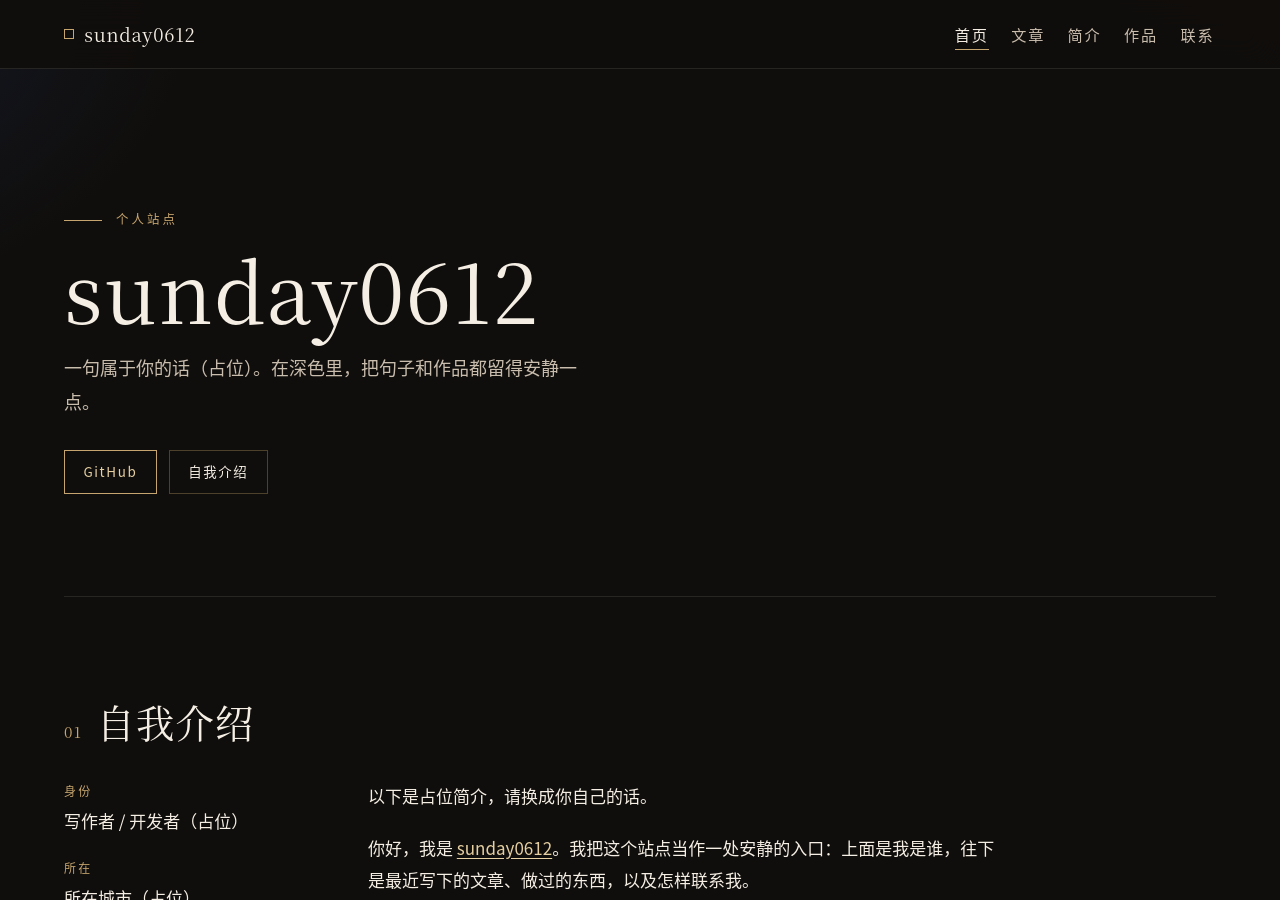
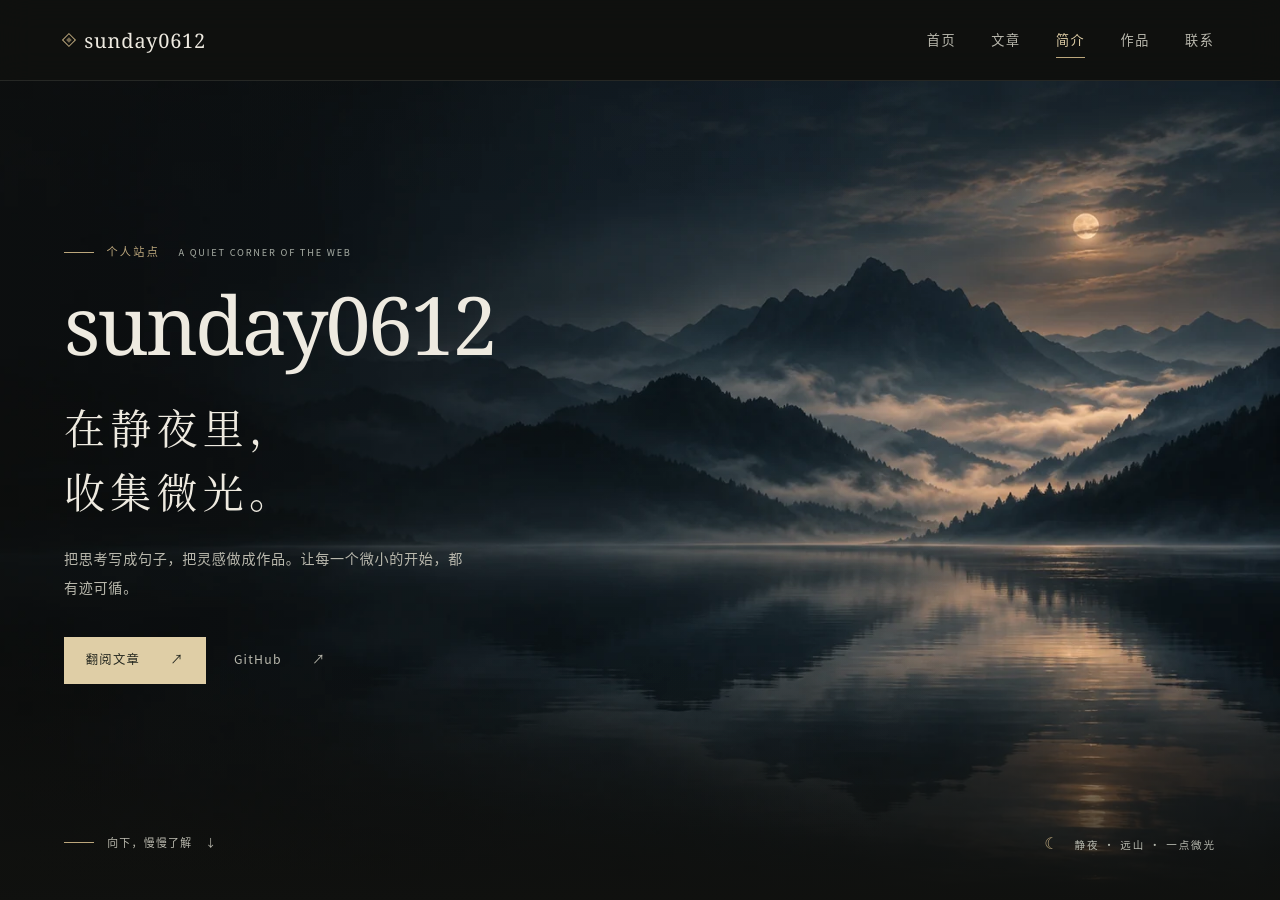
Before and after one commit to sunday0612/sunday0612.github.io, a Jekyll site: the page built from index.html, in a window 1280 px wide and 900 px high. Built offline with Jekyll 4.4.1, drawn with Linux system fonts in a browser that asks for light colours; a style sheet for code colours, icons or effects is not loaded; some of the changed text lies outside the part shown.

Commit message:
美化深色个人主页：静夜山湖背景、暖金排版与移动适配

```diff
--- a/_data/profile.yml
+++ b/_data/profile.yml
@@ -6,7 +6,7 @@ name: "sunday0612"
 eyebrow: "个人站点"
 role: "写作者 / 开发者（占位）"
 location: "所在城市（占位）"
-tagline: "一句属于你的话（占位）。在深色里，把句子和作品都留得安静一点。"
+tagline: "把思考写成句子，把灵感做成作品。让每一个微小的开始，都有迹可循。"
 github: "https://github.com/sunday0612"
 github_handle: "sunday0612"
 
@@ -16,7 +16,7 @@ bio: |
 
   你好，我是 [sunday0612](https://github.com/sunday0612)。我把这个站点当作一处安静的入口：上面是我是谁，往下是最近写下的文章、做过的东西，以及怎样联系我。
 
-  GitHub 账号是真实的。其余标了「占位」的身份、城市、项目和邮箱，都还不是最终内容。直接改 `_data` 目录里的文件即可。
+  在这里，留一点空间给思考，也留一点时间给创造。愿写下的每一句话、做过的每一件小事，都能在时间里慢慢生长。
 
 interests:
   - "阅读（占位）"
--- a/_includes/footer.html
+++ b/_includes/footer.html
@@ -1,9 +1,11 @@
 <footer class="site-footer">
   <div class="wrap footer-inner">
     <p>© {{ site.time | date: "%Y" }} {{ site.data.profile.name | default: site.title | escape }}</p>
+    <p class="footer-note">于静处，见广阔。</p>
     <p class="footer-links">
       <a href="{{ '/feed.xml' | relative_url }}">订阅</a>
       <a href="https://github.com/sunday0612" rel="me noopener noreferrer">GitHub</a>
+      <a href="#content" aria-label="回到顶部">回到顶部 ↑</a>
     </p>
   </div>
 </footer>
--- a/_includes/head.html
+++ b/_includes/head.html
@@ -1,7 +1,7 @@
 <head>
   <meta charset="utf-8">
   <meta name="viewport" content="width=device-width, initial-scale=1">
-  <meta name="theme-color" content="#100e0c">
+  <meta name="theme-color" content="#10110f">
   <meta name="color-scheme" content="dark">
   {% if page.layout == "post" and page.excerpt %}
     {% assign desc = page.excerpt | strip_html | strip_newlines | truncate: 140 %}
@@ -23,9 +23,15 @@
   <meta property="og:type" content="{% if page.layout == 'post' %}article{% else %}website{% endif %}">
   <meta property="og:url" content="{{ page.url | absolute_url }}">
   <meta property="og:locale" content="zh_CN">
+  <meta property="og:image" content="{{ '/assets/images/night-lake.webp' | absolute_url }}">
+  <meta property="og:image:alt" content="静夜山湖，月光照亮远山与薄雾">
+  {% if page.body_class == 'home' %}
+  <link rel="preload" as="image" href="{{ '/assets/images/night-lake.webp' | relative_url }}" imagesrcset="{{ '/assets/images/night-lake-mobile.webp' | relative_url }} 960w, {{ '/assets/images/night-lake.webp' | relative_url }} 1672w" imagesizes="100vw" fetchpriority="high">
+  {% endif %}
   <link rel="icon" href="{{ '/assets/favicon.svg' | relative_url }}" type="image/svg+xml">
   <link rel="alternate" type="application/atom+xml" title="{{ site.title | escape }}" href="{{ '/feed.xml' | relative_url }}">
   <link rel="preconnect" href="https://cdn.jsdelivr.net" crossorigin>
   <link rel="stylesheet" href="https://cdn.jsdelivr.net/npm/@fontsource/noto-serif-sc@5.3.1/500.css">
   <link rel="stylesheet" href="{{ '/assets/css/style.css' | relative_url }}?v={{ site.time | date: '%Y%m%d%H%M%S' }}">
+  <link rel="stylesheet" href="{{ '/assets/css/nocturne.css' | relative_url }}?v={{ site.time | date: '%Y%m%d%H%M%S' }}">
 </head>
--- a/_layouts/default.html
+++ b/_layouts/default.html
@@ -1,7 +1,7 @@
 <!DOCTYPE html>
 <html lang="zh-CN">
 {% include head.html %}
-<body>
+<body{% if page.body_class %} class="{{ page.body_class | escape }}"{% endif %}>
   <a class="skip-link" href="#content">跳到正文</a>
   {% include header.html %}
   <main id="content" class="site-main">
@@ -10,5 +10,6 @@
     </div>
   </main>
   {% include footer.html %}
+  <script src="{{ '/assets/js/site.js' | relative_url }}" defer></script>
 </body>
 </html>
--- /dev/null
+++ b/assets/css/nocturne.css
@@ -0,0 +1,158 @@
+/* 静夜山湖：在原有排版系统上延续墨黑与暖金。 */
+dd { margin: 0; }
+.site-main { overflow-x: clip; }
+html { scroll-padding-top: 6rem; }
+.brand { font-family: Georgia, var(--serif); font-size: 1.25rem; }
+.brand-mark { position: relative; transform: rotate(45deg); }
+.brand-mark::after { content: ""; position: absolute; inset: 2px; background: var(--gold); opacity: .6; }
+.nav { gap: clamp(1rem, 2.5vw, 2.3rem); }
+.nav a { display: inline-flex; align-items: center; min-height: 44px; font-size: .82rem; }
+.nav a.is-active { color: var(--gold-bright); }
+.nav a.is-active::after { transform: scaleX(1); }
+.home .nav:has(.is-active) a[aria-current="page"] { color: var(--ink-soft); }
+.home .nav:has(.is-active) a[aria-current="page"]::after { transform: scaleX(0); }
+
+.home .hero { position: relative; isolation: isolate; min-height: clamp(640px, calc(100svh - 5rem), 840px); display: flex; align-items: center; padding: 4.5rem 0 8rem; }
+.hero-art { position: absolute; z-index: -2; inset-block: 0; left: 50%; transform: translateX(-50%); width: 100vw; overflow: hidden; pointer-events: none; }
+.hero-art img { display: block; width: 100%; height: 100%; object-fit: cover; object-position: right 54%; }
+.hero-art::after { content: ""; position: absolute; inset: 0; background: linear-gradient(90deg, rgba(16,17,15,.5), rgba(16,17,15,.1) 50%, transparent 75%), linear-gradient(0deg, var(--bg), transparent 30%, transparent 85%, rgba(16,17,15,.2)); }
+.hero-content { width: 100%; }
+.eyebrow { flex-wrap: wrap; gap: .75rem; font-size: .7rem; letter-spacing: .2em; }
+.eyebrow::before { width: 1.9rem; }
+.eyebrow-en { padding-left: .4rem; color: #a8aea5; font-size: .58rem; letter-spacing: .19em; }
+.home .hero h1 { margin: 1.2rem 0; font-family: Georgia, var(--serif); font-size: clamp(3rem, 6.3vw, 5.6rem); font-weight: 400; letter-spacing: -.035em; }
+.hero-verse { margin: 1.7rem 0 1.35rem; font-family: var(--serif); font-size: clamp(1.75rem, 3.2vw, 2.7rem); line-height: 1.55; letter-spacing: .13em; }
+.home .tagline { max-width: 25rem; font-size: .88rem; line-height: 2.05; letter-spacing: .05em; text-wrap: pretty; }
+.hero-actions { gap: 1rem; margin-top: 2.2rem; }
+.btn { gap: 1.9rem; min-height: 47px; padding: .65rem 1.3rem; font-size: .77rem; letter-spacing: .1em; }
+.btn-primary { background: var(--gold-bright); border-color: var(--gold-bright); color: #24271f; }
+.btn-primary:hover { color: var(--bg); background: #f0e2c3; }
+.btn-quiet { border-color: transparent; color: var(--ink-soft); padding-inline: .7rem; }
+.hero-foot { position: absolute; bottom: 2.3rem; inset-inline: 0; display: flex; align-items: center; justify-content: space-between; gap: 1rem; }
+.scroll-cue { display: inline-flex; align-items: center; gap: .8rem; min-height: 44px; color: var(--ink-soft); text-decoration: none; font-size: .68rem; letter-spacing: .12em; }
+.scroll-line { display: inline-block; width: 1.9rem; height: 1px; background: var(--gold); }
+.scroll-cue:hover { color: var(--gold-bright); }
+.scene-note { color: #b6b9af; font-size: .66rem; letter-spacing: .18em; }
+.scene-note span { margin-right: .6rem; color: var(--gold); font-size: 1rem; }
+
+.section { padding: clamp(3.8rem, 7vw, 6rem) 0; scroll-margin-top: 5rem; }
+.section-head { gap: 1rem; margin-bottom: 2.6rem; }
+.sec-index { font-family: Georgia, serif; font-size: .8rem; }
+.section-head h2 { font-size: clamp(1.6rem, 2.6vw, 2rem); letter-spacing: .09em; }
+.section-en { color: var(--ink-faint); font-size: .57rem; letter-spacing: .18em; margin-left: .4rem; }
+.section-more { padding-block: .5rem; color: var(--ink-soft); font-size: .72rem; white-space: nowrap; }
+.section-more span { margin-left: .7rem; color: var(--gold); }
+.about-layout { grid-template-columns: 14rem minmax(0,1fr); gap: 5rem; }
+.about-meta { padding-left: 1.8rem; border-left: 1px solid var(--line); font-size: .86rem; }
+.meta-label { font-size: .65rem; letter-spacing: .17em; }
+.interest-list { margin-top: .25rem; }
+.interest-list li { border: 0; padding: .25rem 0; font-size: .8rem; }
+.about-copy { color: var(--ink-soft); font-size: .94rem; }
+.about-copy p:first-child { color: var(--ink-faint); font-size: .73rem; }
+.about-copy p:nth-child(2) { color: var(--ink); font-family: var(--serif); font-size: 1.15rem; line-height: 2; }
+
+.post-item { position: relative; grid-template-columns: 10rem minmax(0,1fr); gap: 2rem; padding: 1.8rem 2.7rem 1.8rem 0; transition: background .25s; }
+.post-item::after { content: "↗"; position: absolute; top: 2rem; right: .5rem; color: var(--gold); font-size: 1.2rem; transition: transform .25s; pointer-events: none; }
+.post-item:hover, .post-item:focus-within { background: rgba(188,167,124,.035); }
+.post-item:hover::after { transform: translate(3px,-3px); }
+.post-item time { color: var(--ink-faint); font-family: var(--mono); font-size: .7rem; padding-top: .4rem; }
+.post-item-title { font-size: 1.35rem; letter-spacing: .035em; }
+.post-item-title a { background: none; }
+.post-item-title a::after { content: ""; position: absolute; inset: 0; }
+.post-item-body p { margin-top: .65rem; font-size: .83rem; line-height: 1.9; }
+.mark { font-size: .58rem; letter-spacing: .08em; white-space: nowrap; }
+
+.work-list { display: grid; grid-template-columns: repeat(3,minmax(0,1fr)); gap: 1.2rem; border-bottom: 0; }
+.work-list > li { position: relative; display: flex; flex-direction: column; align-items: start; gap: 0; padding: 1.8rem; border: 1px solid var(--line-soft); background: linear-gradient(145deg,rgba(188,167,124,.045),transparent 70%); transition: border-color .3s, transform .3s; }
+.work-list > li:hover { border-color: var(--line); transform: translateY(-4px); }
+.work-number { margin-bottom: 2rem; color: #92948a; font-family: Georgia, serif; font-size: 2rem; line-height: 1; font-style: italic; }
+.work-meta { font-size: .67rem; margin-bottom: .65rem; }
+.work-main h3 { font-size: 1.4rem; letter-spacing: .06em; }
+.tags { margin-top: .7rem; font-size: .65rem; }
+.work-desc { margin-block: 1.25rem 1.65rem; font-size: .8rem; line-height: 1.9; }
+.text-arrow { margin-top: auto; display: inline-flex; align-items: center; min-height: 44px; padding: 0; font-size: .72rem; }
+.text-arrow span[aria-hidden] { margin-left: .75rem; }
+
+.contact-intro { margin-bottom: 2rem; font-family: var(--serif); font-size: clamp(1.35rem,2.5vw,1.9rem); line-height: 1.9; letter-spacing: .08em; }
+.contact-intro span { color: var(--ink-faint); }
+.contact-list { max-width: 46rem; }
+.contact-list > div { grid-template-columns: 8rem minmax(0,1fr); gap: 1rem; }
+.contact-list dt { font-size: .73rem; }
+.contact-list dd { font-size: .86rem; overflow-wrap: anywhere; }
+.contact-list a { display: inline-block; min-height: 36px; padding-block: .2rem; }
+.edit-hint, .empty { font-size: .73rem; }
+.site-footer { padding: 1.6rem 0; font-size: .65rem; letter-spacing: .04em; }
+.footer-inner { align-items: center; }
+.footer-note { font-family: var(--serif); letter-spacing: .2em; }
+.footer-links a { display: inline-flex; align-items: center; min-height: 44px; }
+
+body:not(.home) .site-main { background: radial-gradient(ellipse at 90% 0,rgba(49,67,67,.18),transparent 40%); padding-bottom: 4rem; }
+.page-head { padding: 5rem 0 3rem; }
+.page-head h1 { font-size: clamp(2.5rem,5vw,4rem); }
+.lede { font-size: .94rem; }
+.post { max-width: 44rem; }
+.back-link a::before { content: "← "; }
+.post-body { margin-top: 2.6rem; padding-top: 2.4rem; border-top: 1px solid var(--line-soft); }
+.prose { overflow-wrap: break-word; }
+.prose img { display: block; max-width: 100%; height: auto; }
+.prose table { display: block; overflow-x: auto; border-collapse: collapse; }
+.prose th, .prose td { border: 1px solid var(--line-soft); padding: .5rem .8rem; }
+
+@media (min-width: 1600px) { .home .hero { min-height: 800px; } }
+@media (max-width: 960px) {
+  .about-layout { grid-template-columns: 12rem minmax(0,1fr); gap: 2.5rem; }
+  .work-list { gap: .8rem; }
+  .work-list > li { padding: 1.3rem; }
+}
+@media (max-width: 719px) {
+  html { scroll-padding-top: 8rem; }
+  .header-inner { min-height: 6.3rem; flex-wrap: wrap; gap: 0; padding-block: .8rem .3rem; }
+  .brand { font-size: 1.1rem; }
+  .nav { width: 100%; flex-basis: 100%; justify-content: space-between; gap: .8rem; }
+  .nav a { font-size: .73rem; }
+  .home .hero { min-height: clamp(630px, calc(100svh - 6.3rem), 760px); padding: 4rem 0 7rem; }
+  .hero-art img { object-position: 65% center; }
+  .hero-art::after { background: linear-gradient(90deg,rgba(16,17,15,.73),rgba(16,17,15,.25)),linear-gradient(0deg,var(--bg),transparent 42%,rgba(16,17,15,.15)); }
+  .home .hero h1 { font-size: clamp(2.8rem,10.5vw,4.5rem); }
+  .hero-verse { margin-top: 1.8rem; font-size: 2rem; }
+  .eyebrow-en { display: none; }
+  .home .tagline { max-width: 21rem; font-size: .83rem; }
+  .hero-foot { bottom: 1.7rem; }
+  .scene-note { display: none; }
+  .section { scroll-margin-top: 7rem; }
+  .section-head { gap: .7rem; margin-bottom: 2rem; }
+  .section-en { font-size: .5rem; margin-left: 0; }
+  .section-more { margin-left: auto; font-size: .67rem; }
+  .about-layout { grid-template-columns: 1fr; gap: 2rem; }
+  .about-meta { padding-left: 1.2rem; }
+  .about-copy p:nth-child(2) { font-size: 1.05rem; }
+  .post-item { grid-template-columns: 1fr; gap: .55rem; padding: 1.5rem 1.8rem 1.5rem 0; }
+  .post-item::after { top: 1.5rem; right: 0; }
+  .post-item time { padding: 0; font-size: .66rem; }
+  .post-item-title { font-size: 1.2rem; }
+  .work-list { grid-template-columns: 1fr; gap: 1rem; }
+  .work-list > li { padding: 1.6rem; }
+  .work-number { position: absolute; top: 1.8rem; right: 1.6rem; font-size: 1.8rem; }
+  .work-main { padding-right: 2rem; }
+  .work-desc { max-width: 30rem; }
+  .contact-list > div { grid-template-columns: 6rem minmax(0,1fr); gap: .5rem; }
+  .contact-list dd { font-size: .8rem; }
+  .footer-note { display: none; }
+  .footer-links { gap: 1rem; }
+  .page-head { padding-top: 3.5rem; }
+}
+@media (max-width: 374px) {
+  .section-en { display: none; }
+  .footer-inner { flex-direction: column; align-items: start; }
+  .home .hero h1 { font-size: 2.65rem; }
+}
+@media (prefers-reduced-motion: no-preference) {
+  .hero-verse { animation: rise .9s .15s both; }
+}
+@media print {
+  body:not(.home) .site-main { background: #fff; }
+  .hero-art, .hero-foot { display: none; }
+  .home .hero { min-height: auto; padding: 2rem 0; }
+  .section { break-inside: avoid; }
+  .about-copy, .tagline, .work-desc, .post-item-body p { color: #444; }
+}
--- a/assets/css/style.css
+++ b/assets/css/style.css
@@ -2,12 +2,12 @@
 
 :root {
   color-scheme: dark;
-  --bg: #100e0c;
-  --ink: #f4eee4;
-  --ink-soft: #c9bdae;
-  --ink-faint: #a89886;
-  --gold: #c6a56e;
-  --gold-bright: #e6d0a2;
+  --bg: #10110f;
+  --ink: #eeeae0;
+  --ink-soft: #b9b8ad;
+  --ink-faint: #92948a;
+  --gold: #bca77c;
+  --gold-bright: #dfcea6;
   --line: rgba(198, 165, 110, 0.34);
   --line-soft: rgba(244, 238, 228, 0.1);
   --serif: "Noto Serif SC", "Source Han Serif SC", "Source Han Serif CN", "Songti SC", "STSong", "Noto Serif CJK SC", "SimSun", serif;
@@ -34,12 +34,9 @@ body {
   display: flex;
   flex-direction: column;
   color: var(--ink);
-  background:
-    radial-gradient(ellipse 48rem 34rem at 110% -8%, rgba(198, 165, 110, 0.075), transparent 62%),
-    radial-gradient(ellipse 44rem 32rem at -18% 0%, rgba(24, 38, 74, 0.55), transparent 60%),
-    var(--bg);
+  background: var(--bg);
   font-family: var(--sans);
-  font-size: 1.0625rem;
+  font-size: 1rem;
   line-height: 1.75;
   font-weight: 400;
   text-rendering: optimizeLegibility;
@@ -83,7 +80,7 @@ a {
 }
 
 .wrap {
-  width: min(var(--wrap), calc(100% - clamp(1.5rem, 5vw, 4rem)));
+  width: min(var(--wrap), calc(100% - clamp(2.5rem, 10vw, 9rem)));
   margin-inline: auto;
 }
 
@@ -118,7 +115,7 @@ a {
   position: sticky;
   top: 0;
   z-index: 10;
-  background: rgba(16, 14, 12, 0.82);
+  background: rgba(16, 17, 15, 0.87);
   backdrop-filter: blur(16px);
   border-bottom: 1px solid var(--line-soft);
 }
@@ -129,7 +126,7 @@ a {
   align-items: center;
   justify-content: space-between;
   gap: 0.75rem 1.5rem;
-  min-height: 4.25rem;
+  min-height: 5rem;
   padding: 0.85rem 0;
 }
 
--- /dev/null
+++ b/assets/js/site.js
@@ -0,0 +1,23 @@
+/* 渐进增强：首页导航随阅读位置变化，内容与链接不依赖脚本。 */
+(() => {
+  if (!document.body.classList.contains('home') || !('IntersectionObserver' in window)) return;
+  const links = [...document.querySelectorAll('.nav a')];
+  const sections = [...document.querySelectorAll('main section[id]')];
+  const visible = new Set();
+  const observer = new IntersectionObserver(entries => {
+    for (const entry of entries) {
+      if (entry.isIntersecting) visible.add(entry.target);
+      else visible.delete(entry.target);
+    }
+    const active = sections.find(section => visible.has(section));
+    const hash = active?.id === 'posts' ? '/blog/' : active ? `#${active.id}` : null;
+    for (const link of links) {
+      const url = new URL(link.href);
+      const matches = Boolean(hash && (hash.startsWith('#') ? url.hash === hash : url.pathname.endsWith(hash)));
+      link.classList.toggle('is-active', matches);
+      if (matches) link.setAttribute('aria-current', 'location');
+      else if (link.getAttribute('aria-current') === 'location') link.removeAttribute('aria-current');
+    }
+  }, { rootMargin: '-20% 0px -45% 0px' });
+  sections.forEach(section => observer.observe(section));
+})();
--- a/index.html
+++ b/index.html
@@ -1,16 +1,27 @@
 ---
 layout: default
 title: 首页
+body_class: home
 ---
 {% assign profile = site.data.profile %}
 
-<section class="hero">
-  <p class="eyebrow">{{ profile.eyebrow | default: "个人站点" | escape }}</p>
-  <h1>{{ profile.name | default: site.title | escape }}</h1>
-  <p class="tagline">{{ profile.tagline | escape }}</p>
-  <div class="hero-actions">
-    <a class="btn btn-primary" href="{{ profile.github | default: 'https://github.com/sunday0612' }}" rel="me noopener noreferrer">GitHub</a>
-    <a class="btn" href="#about">自我介绍</a>
+<section class="hero" aria-labelledby="hero-title">
+  <picture class="hero-art" aria-hidden="true">
+    <img src="{{ '/assets/images/night-lake.webp' | relative_url }}" srcset="{{ '/assets/images/night-lake-mobile.webp' | relative_url }} 960w, {{ '/assets/images/night-lake.webp' | relative_url }} 1672w" sizes="100vw" width="1672" height="941" alt="" fetchpriority="high" decoding="async">
+  </picture>
+  <div class="hero-content">
+    <p class="eyebrow">{{ profile.eyebrow | default: "个人站点" | escape }}<span class="eyebrow-en" lang="en">A QUIET CORNER OF THE WEB</span></p>
+    <h1 id="hero-title">{{ profile.name | default: site.title | escape }}</h1>
+    <p class="hero-verse">在静夜里，<br>收集微光。</p>
+    <p class="tagline">{{ profile.tagline | escape }}</p>
+    <div class="hero-actions">
+      <a class="btn btn-primary" href="#posts">翻阅文章 <span aria-hidden="true">↗</span></a>
+      <a class="btn btn-quiet" href="{{ profile.github | default: 'https://github.com/sunday0612' }}" rel="me noopener noreferrer">GitHub <span aria-hidden="true">↗</span></a>
+    </div>
+  </div>
+  <div class="hero-foot">
+    <a class="scroll-cue" href="#about"><span class="scroll-line" aria-hidden="true"></span>向下，慢慢了解<span aria-hidden="true"> ↓</span></a>
+    <p class="scene-note"><span aria-hidden="true">☾</span> 静夜 · 远山 · 一点微光</p>
   </div>
 </section>
 
@@ -18,6 +29,7 @@ title: 首页
   <div class="section-head">
     <span class="sec-index">01</span>
     <h2>自我介绍</h2>
+    <span class="section-en" lang="en">ABOUT</span>
   </div>
   <div class="about-layout">
     <aside class="about-meta">
@@ -48,7 +60,8 @@ title: 首页
   <div class="section-head">
     <span class="sec-index">02</span>
     <h2>博客文章</h2>
-    <a class="section-more" href="{{ '/blog/' | relative_url }}">全部文章</a>
+    <span class="section-en" lang="en">JOURNAL</span>
+    <a class="section-more" href="{{ '/blog/' | relative_url }}">全部文章 <span aria-hidden="true">↗</span></a>
   </div>
   {% if site.posts.size == 0 %}
     <p class="empty">还没有文章。在 <code>_posts</code> 目录放一份 Markdown 即可。</p>
@@ -65,6 +78,7 @@ title: 首页
   <div class="section-head">
     <span class="sec-index">03</span>
     <h2>项目作品</h2>
+    <span class="section-en" lang="en">SELECTED WORKS</span>
   </div>
   {% if site.data.projects.size == 0 %}
     <p class="empty">还没有项目。在 <code>_data/projects.yml</code> 里加一段即可。</p>
@@ -72,6 +86,7 @@ title: 首页
     <ul class="work-list">
       {% for project in site.data.projects %}
         <li>
+          <span class="work-number" aria-hidden="true">0{{ forloop.index }}</span>
           <div class="work-main">
             <p class="work-meta">
               {% if project.year %}<span>{{ project.year | escape }}</span>{% endif %}
@@ -99,7 +114,9 @@ title: 首页
   <div class="section-head">
     <span class="sec-index">04</span>
     <h2>联系方式</h2>
+    <span class="section-en" lang="en">SAY HELLO</span>
   </div>
+  <p class="contact-intro">有想法，或只是想打个招呼。<br><span>很高兴，在这里遇见你。</span></p>
   {% if site.data.contact.size == 0 %}
     <p class="empty">还没有联系方式。</p>
   {% else %}
@@ -122,5 +139,5 @@ title: 首页
       {% endfor %}
     </dl>
   {% endif %}
-  <p class="edit-hint">标有「占位」或「示例」的内容都可以替换。简介、作品和联系方式在 <code>_data</code> 目录，文章在 <code>_posts</code> 目录。改法写在仓库的 README 里。</p>
+  <p class="edit-hint">标有「占位」或「示例」的内容尚待更新。</p>
 </section>
```
Also changed, not shown: README.md, assets/images/night-lake-mobile.webp (added), assets/images/night-lake.webp (added).
